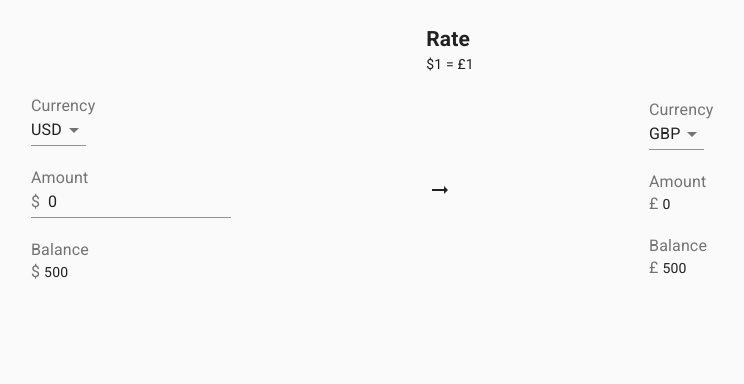
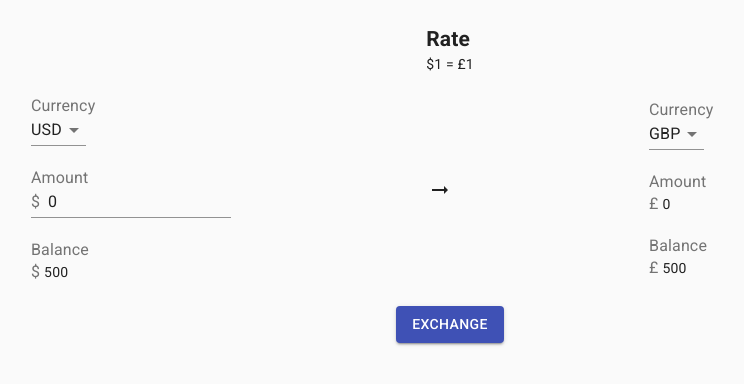
Before and after one commit to ksharifbd/currency-exchanger, a React (Create React App) app: page / in a window 1280 px wide. Shown: the top 384 px of the page, without its empty margins (190-934 px from the left). Built offline with nearby package versions, Linux system fonts and the light colour scheme; no server answers.

Commit message:
adds exchange button

```diff
--- a/src/components/Exchanger.js
+++ b/src/components/Exchanger.js
@@ -3,10 +3,15 @@ import React, { useState } from 'react';
 import Box from '@material-ui/core/Box';
 import styled from '@material-ui/core/styles/styled';
 import ArrowRightAltIcon from '@material-ui/icons/ArrowRightAlt';
+import Button from '@material-ui/core/Button';
 import ExchangeInput from './ExchangeInput';
 import ExchangeOutput from './ExchangeOutput';
 
-const ExchangerWrapper = styled(Box)({
+const ExchangerButtonWrapper = styled(Box)({
+  textAlign: 'center',
+});
+
+const ExchangerInputsWrapper = styled(Box)({
   display: 'flex',
   flexWrap: 'nowrap',
   justifyContent: 'space-evenly',
@@ -21,6 +26,7 @@ const Exchanger = ({
   onFromSelectChange,
   onToSelectChange,
   conversionRate,
+  onSubmit,
 }) => {
   const [currencyValue, setCurrencyValue] = useState('0');
 
@@ -63,7 +69,9 @@ const Exchanger = ({
   };
 
   return (
-    <ExchangerWrapper>
+    <Box>
+      <form onSubmit={onSubmit}>
+        <ExchangerInputsWrapper mb={3}>
           <ExchangeInput
             selectedCurrency={selectedCurrencyFrom}
             onSelect={event => onFromSelectChange(event)}
@@ -78,7 +86,14 @@ const Exchanger = ({
             currencyValue={conversionRate * currencyValue}
             currencySymbol={getCurrencySign(currencyToSymbol)}
           />
-    </ExchangerWrapper>
+        </ExchangerInputsWrapper>
+        <ExchangerButtonWrapper>
+          <Button variant="contained" color="primary">
+            Exchange
+          </Button>
+        </ExchangerButtonWrapper>
+      </form>
+    </Box>
   );
 };
 
```
Lines whose indentation alone changed are shown as unchanged.
